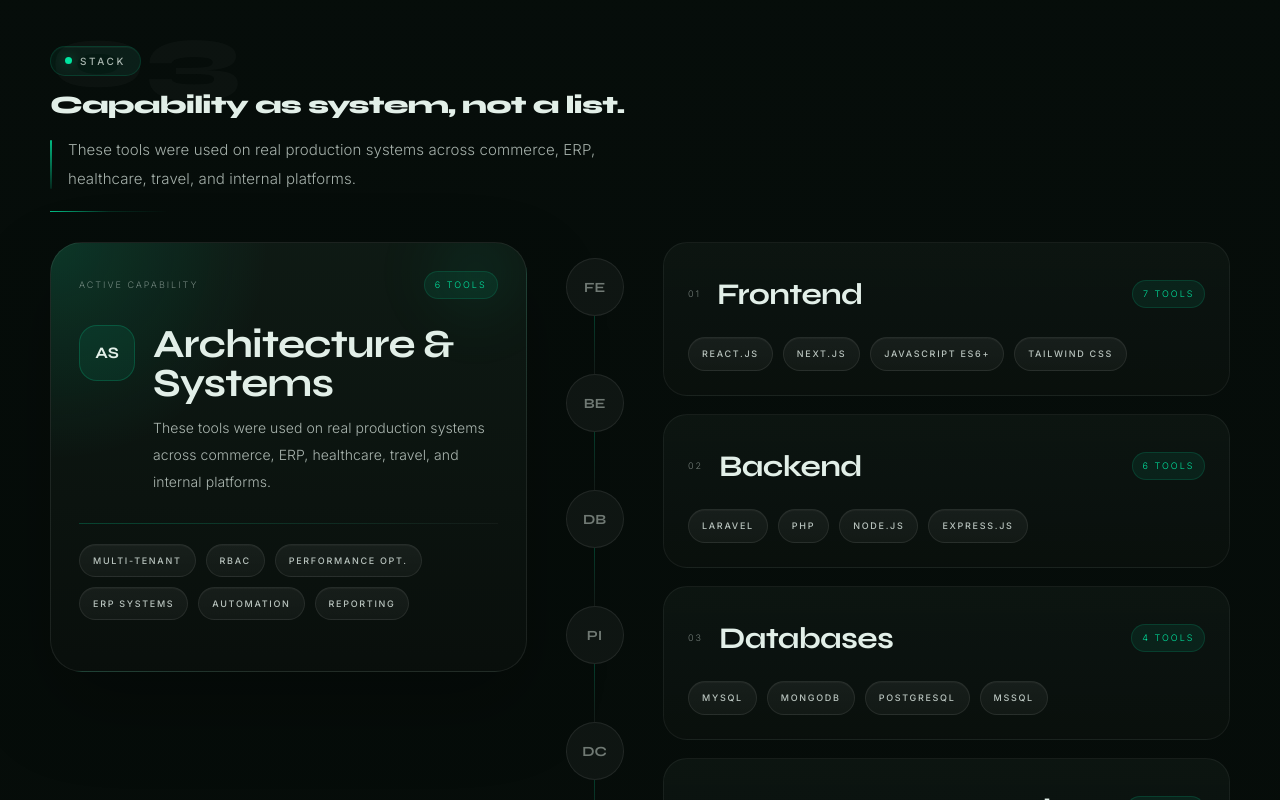
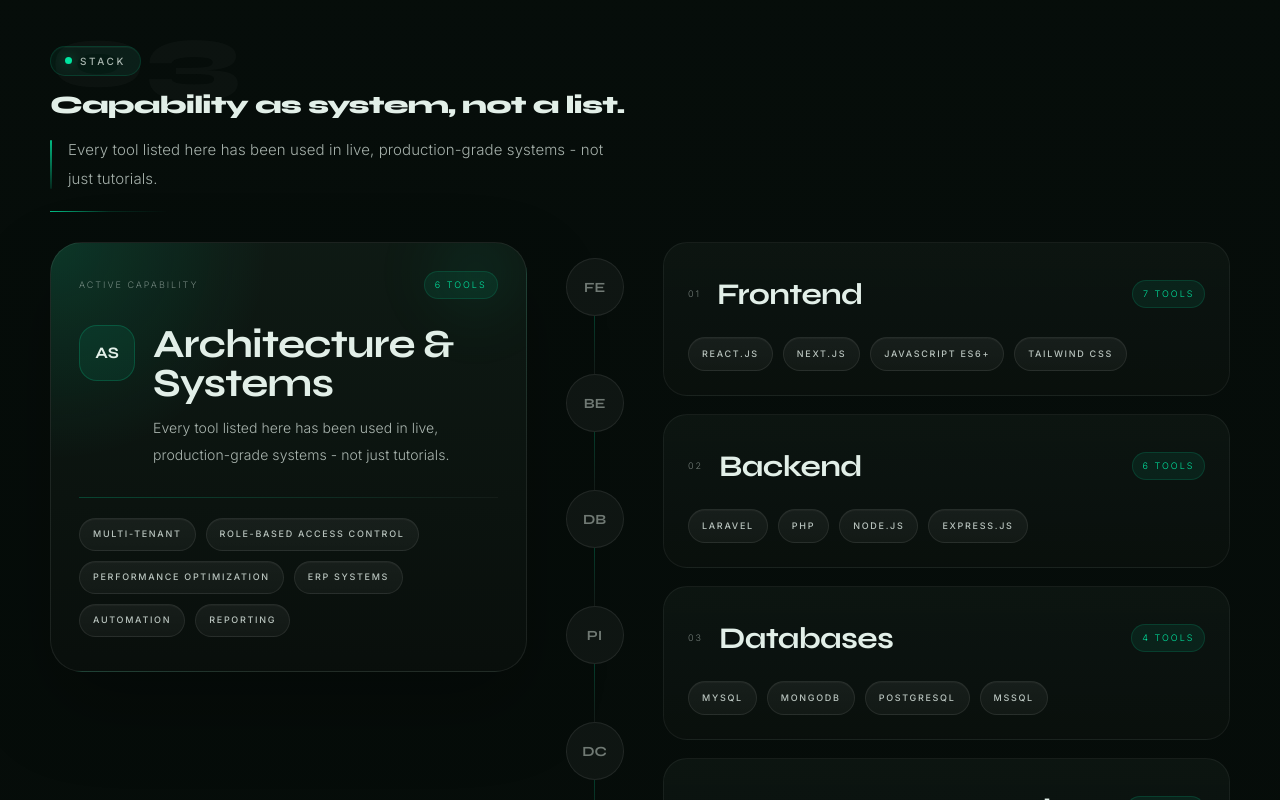
Before and after one commit to QadirSalman519/qadir-salman, a React (Vite) app: page / in a window 1280 px wide. Shown: the part 1780-2580 px from the top of the page. Built offline with nearby package versions, Linux system fonts and the light colour scheme.

Commit message:
Stacks Section Added

```diff
--- a/src/data/portfolioData.js
+++ b/src/data/portfolioData.js
@@ -120,7 +120,7 @@ My core strength is backend architecture, API design, payment systems, and scala
   },
   techStack: {
     heading: 'Capability as system, not a list.',
-    subtext: 'These tools were used on real production systems across commerce, ERP, healthcare, travel, and internal platforms.',
+    subtext: 'Every tool listed here has been used in live, production-grade systems - not just tutorials.',
     categories: [
       {
         name: 'Frontend',
@@ -163,7 +163,7 @@ My core strength is backend architecture, API design, payment systems, and scala
       {
         name: 'Architecture & Systems',
         icon: 'AS',
-        tools: ['Multi-Tenant', 'RBAC', 'Performance Opt.', 'ERP Systems', 'Automation', 'Reporting'],
+        tools: ['Multi-Tenant', 'Role-Based Access Control', 'Performance Optimization', 'ERP Systems', 'Automation', 'Reporting'],
       },
     ],
   },
```
